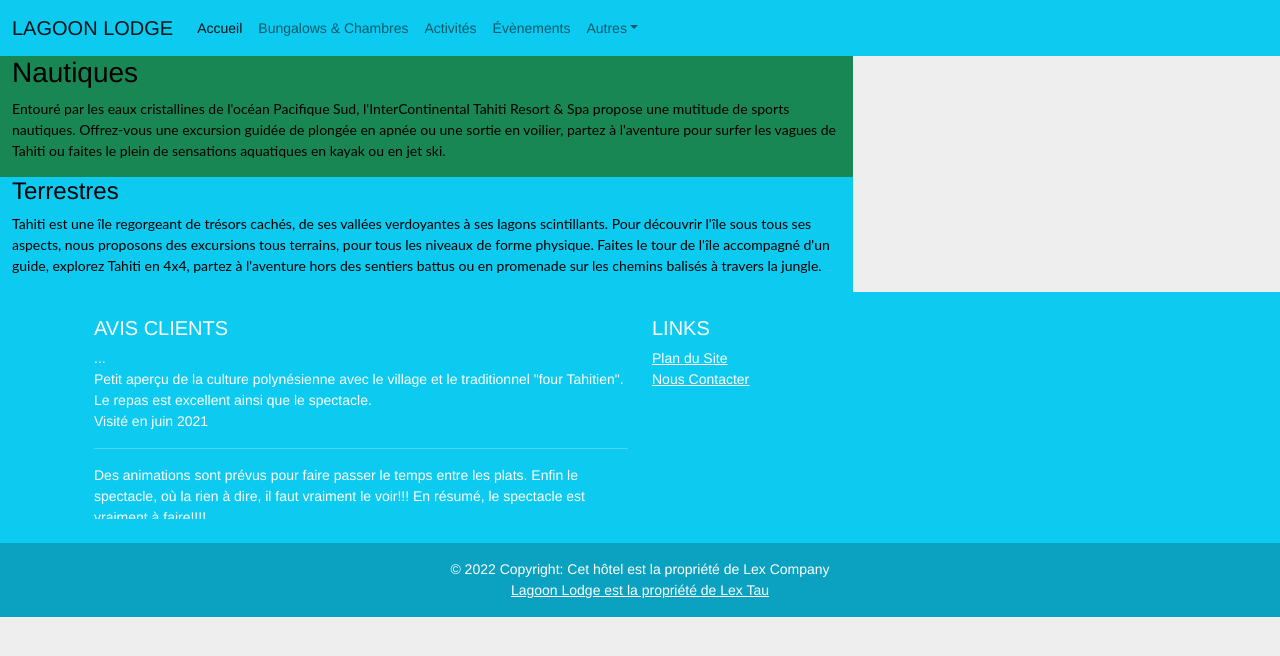
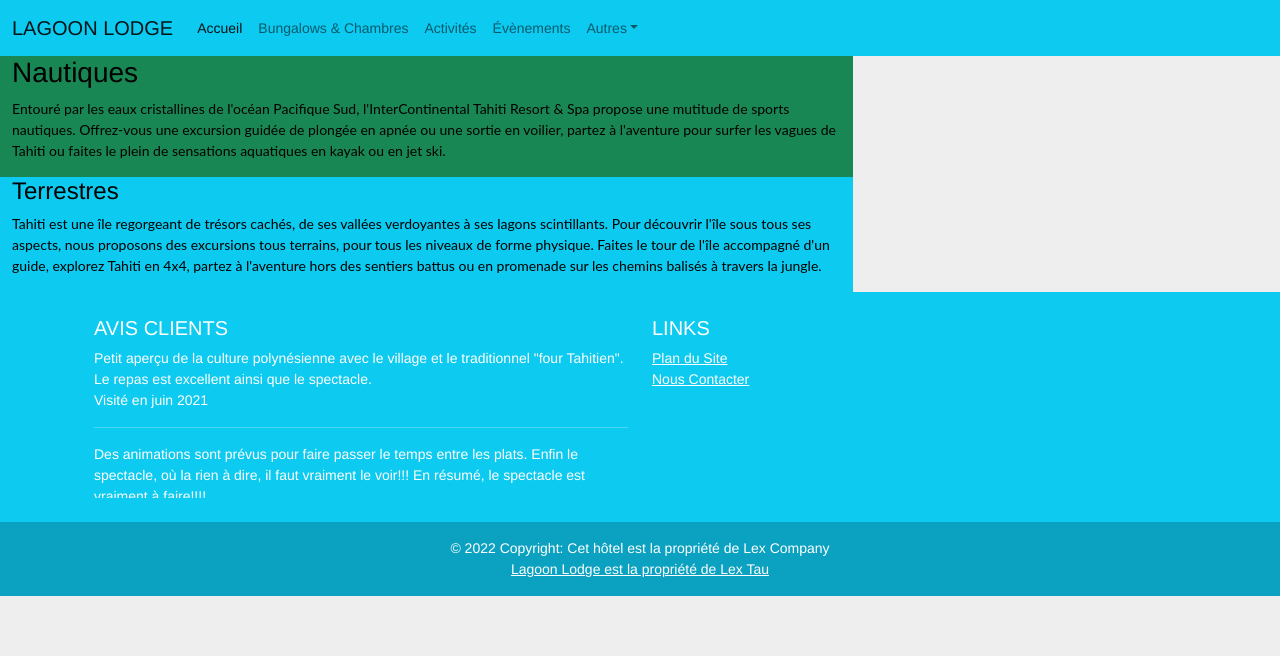
Before and after one commit to LEX-ONE7/Pension-Lagoon-2, a React (Create React App) app: page /activites in a window 1280 px wide. Shown: the top 656 px of the page. Built offline with nearby package versions, Linux system fonts and the light colour scheme.

Commit message:
1 file modified

```diff
--- a/components/Footer.tsx
+++ b/components/Footer.tsx
@@ -7,7 +7,6 @@ const Footer = () => {
           <div className="col-lg-6 col-md-12 mb-4 mb-md-0">
             <h5 className="text-uppercase">Avis Clients</h5>
 
-            <div className="overflow-auto">...</div>
 
             <div
               className="div "
```
